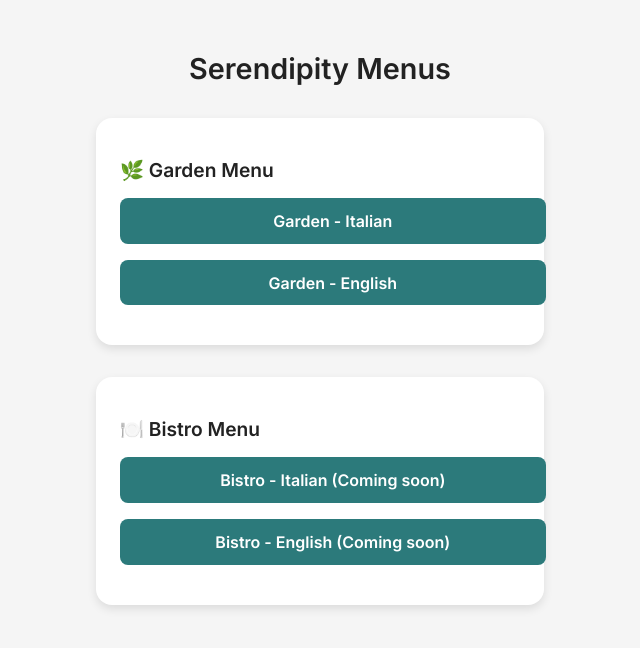
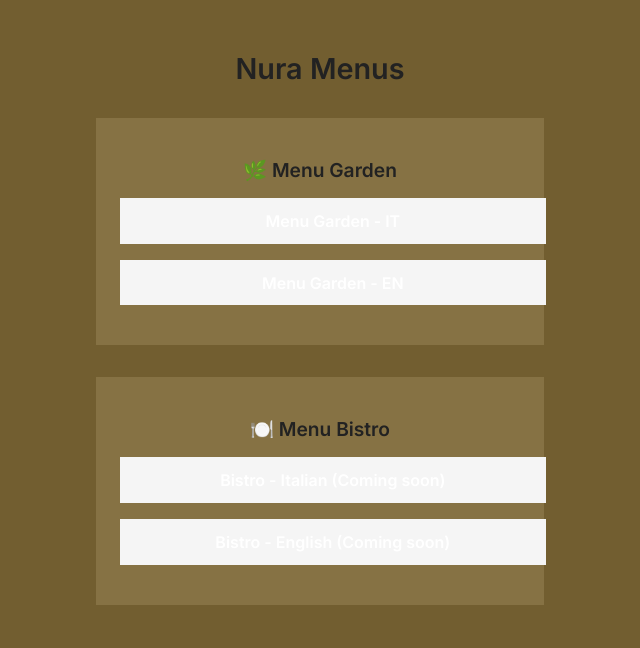
Before and after one commit to marcoricacci/serendipity_menus, a plain HTML site: page index.html in a window 1280 px wide. Shown: the whole page, without its empty margins (320-960 px from the left). Drawn offline with Linux system fonts and the light colour scheme.

Commit message:
Add files via upload

```diff
--- a/index.html
+++ b/index.html
@@ -4,14 +4,14 @@
 <head>
   <meta charset="UTF-8" />
   <meta name="viewport" content="width=device-width, initial-scale=1.0" />
-  <title>Serendipity Menus</title>
+  <title>Nura Menus</title>
   <link href="https://fonts.googleapis.com/css2?family=Inter:wght@400;600&display=swap" rel="stylesheet">
   <style>
     body {
       font-family: 'Inter', sans-serif;
       margin: 0;
       padding: 2rem 1rem;
-      background: #f5f5f5;
+      background: #725E30;
       color: #222;
       display: flex;
       flex-direction: column;
@@ -24,10 +24,11 @@
     .section {
       width: 100%;
       max-width: 400px;
-      background: white;
+      background: #867244;
       padding: 1.5rem;
-      border-radius: 1rem;
-      box-shadow: 0 4px 10px rgba(0,0,0,0.1);
+      border-radius: 0rem;
+      text-align: center;
+      box-shadow: 0 4px 10px rgba(0,0,0,0);
       margin-bottom: 2rem;
     }
     .section h2 {
@@ -40,10 +41,10 @@
       padding: 0.8rem;
       margin-bottom: 1rem;
       text-align: center;
-      background: #2c7a7b;
+      background: #f5f5f5;
       color: white;
       text-decoration: none;
-      border-radius: 0.5rem;
+      border-radius: 0rem;
       font-weight: 600;
       transition: background 0.2s;
     }
@@ -53,16 +54,16 @@
   </style>
 </head>
 <body>
-  <h1>Serendipity Menus</h1>
+  <h1>Nura Menus</h1>
 
   <div class="section">
-    <h2>🌿 Garden Menu</h2>
-    <a class="btn" href="https://drive.google.com/file/d/1uBKF9ahKtaPtoHTim9_gnU8W6Rf6Z7be/view" target="_blank">Garden - Italian</a>
-    <a class="btn" href="https://drive.google.com/file/d/1WQ9-i71QBtZgQU8InaNECPWp-CWHrPFN/view" target="_blank">Garden - English</a>
+    <h2>🌿 Menu Garden</h2>
+    <a class="btn" href="pdf/garden-it.pdf" target="_blank">Menu Garden - IT</a>
+    <a class="btn" href="pdf/garden-en.pdf" target="_blank">Menu Garden - EN</a>
   </div>
 
   <div class="section">
-    <h2>🍽️ Bistro Menu</h2>
+    <h2>🍽️ Menu Bistro</h2>
     <a class="btn" href="#" target="_blank">Bistro - Italian (Coming soon)</a>
     <a class="btn" href="#" target="_blank">Bistro - English (Coming soon)</a>
   </div>
```
Also changed, not shown: 2 other files.
